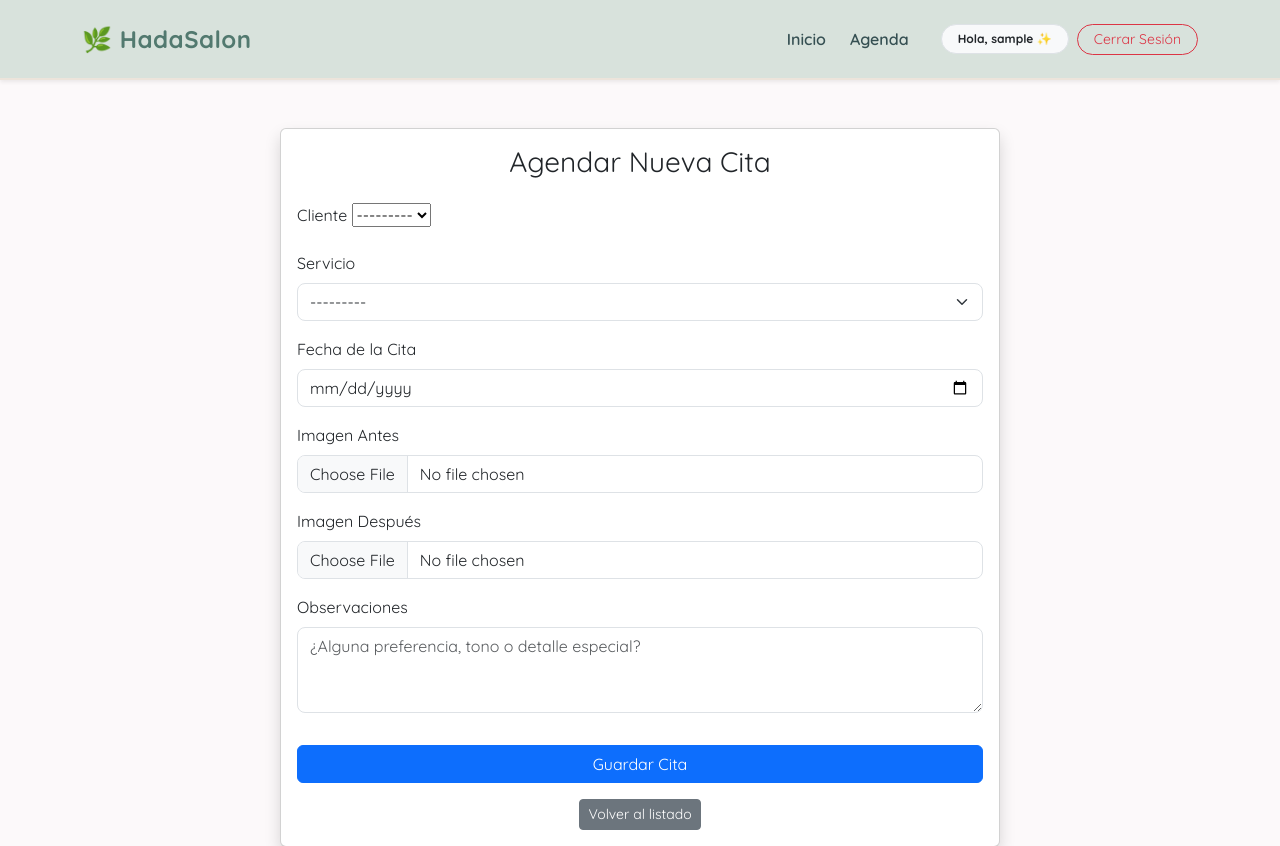
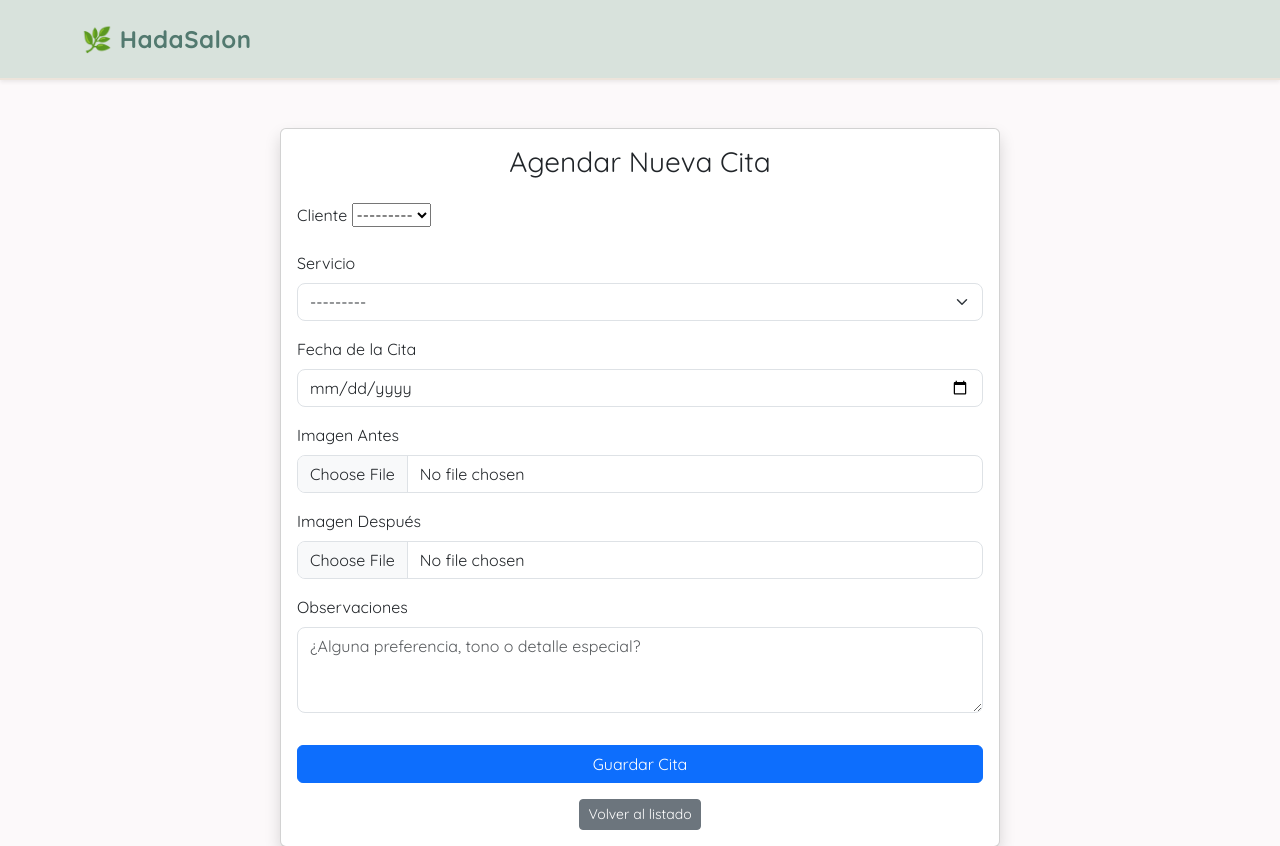
Before and after one commit to amandaruiz2701-lang/Eva_2_back, a Django app: page /citas/crear/ in a window 1280 px wide. Shown: the top 846 px of the page. Run offline with Django 5.2, Linux system fonts and the light colour scheme; the visitor is signed in with stand-in values (Sample User, id 1); data comes from the database, SQL or seed files in the repository; data that the repository does not hold is empty.

Commit message:
Se soluciona conflicto entre ramas

```diff
--- a/templates/base.html
+++ b/templates/base.html
@@ -78,35 +78,7 @@
             <span class="navbar-toggler-icon"></span>
         </button>
         <div class="collapse navbar-collapse" id="navbarNav">
-                <ul class="navbar-nav ms-auto align-items-center gap-2">
-                    <li class="nav-item">
-                        <a class="nav-link" href="{% url 'inicio' %}">Inicio</a>
-                    </li>
-                    <li class="nav-item">
-                        <a class="nav-link" href="{% url 'citas' %}">Agenda</a>
-                    </li>
-
-                    {% if user.is_authenticated %}
-                        <li class="nav-item ms-lg-3">
-                            <span class="badge rounded-pill bg-light text-dark border px-3 py-2">
-                                Hola, {{ user.username }} ✨
-                            </span>
-                        </li>
-                        <li class="nav-item">
-                            <form action="{% url 'logout' %}" method="post" class="d-inline">
-                                {% csrf_token %}
-                                <button type="submit" class="btn btn-sm btn-outline-danger rounded-pill px-3">Cerrar Sesión</button>
-                            </form>
-                        </li>
-                    {% else %}
-                        <li class="nav-item">
-                            <a class="nav-link" href="{% url 'login' %}">Iniciar Sesión</a>
-                        </li>
-                        <li class="nav-item">
-                            <a class="btn btn-hada-primary btn-sm" href="{% url 'registro' %}">Registro</a>
-                        </li>
-                    {% endif %}
-                </ul>
+            <!-- Tus enlaces de navegación aquí -->
         </div>
     </div>
 </nav>
```
Lines whose indentation alone changed are shown as unchanged.
